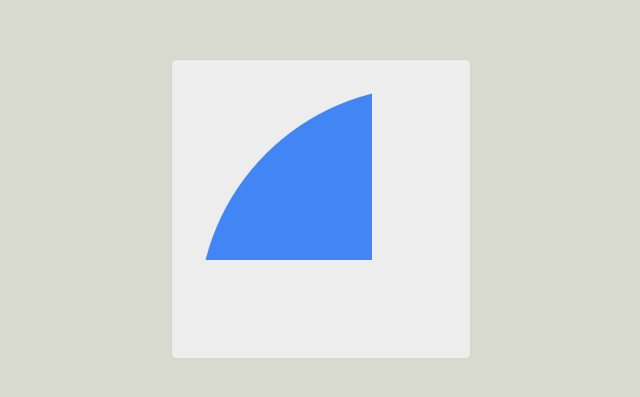
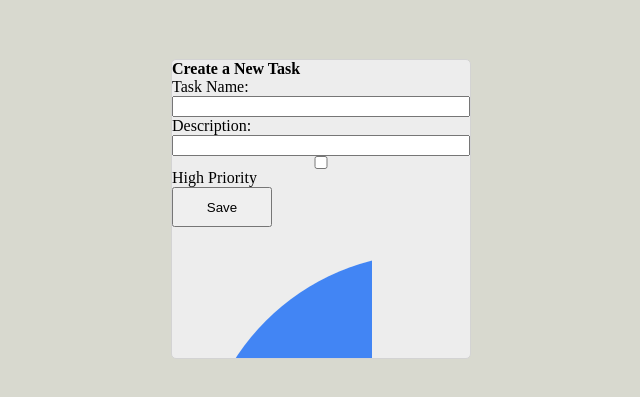
Before and after one commit to jppastorek/todo, a website built with webpack: page dist/index.html in a window 1280 px wide. Shown: the part 191-588 px from the top of the page, without its empty margins (319-959 px from the left). Built offline with nearby package versions, Linux system fonts and the light colour scheme.

Commit message:
Added taskcontainer parameter

```diff
--- a/src/index.js
+++ b/src/index.js
@@ -13,7 +13,7 @@ taskContainer.classList.add('task-container');
 content.appendChild(taskContainer);
 const newTaskButton = document.createElement('div');
 newTaskButton.classList.add('add-button');
-newTaskButton.addEventListener('click', createTaskForm);
+newTaskButton.addEventListener('click', createTaskForm(taskContainer));
 taskContainer.appendChild(newTaskButton);
 
 //This is just used to make sure the objects worked and dates formatted properly
--- a/src/styles.css
+++ b/src/styles.css
@@ -18,6 +18,7 @@
     background-color: #ededed;
     border-radius: 5px;
     display: flex;
+    flex-direction: column;
 }
 
 .add-button {
@@ -32,3 +33,9 @@
     display: flex;
     flex-direction: column;
 }
+
+.save-button {
+    width: 100px;
+    height: 40px;
+    cursor: pointer;
+}
--- a/src/task.js
+++ b/src/task.js
@@ -35,11 +35,11 @@ export class Task {
 
 export const taskList = [];
 
-export function createTaskForm() {
+export function createTaskForm(taskContainer) {
   //header
   const header = document.createElement('h4');
   header.classList.add('header');
-  header.innerText = 'Create a New Task'
+  header.innerText = 'Create a New Task';
   //form
   const form = document.createElement('form');
   form.classList.add('form');
@@ -54,13 +54,13 @@ export function createTaskForm() {
   titleInput.setAttribute('for', 'title');
   //description label
   const descriptionLabel = document.createElement('label');
-  titleLabel.setAttribute('for', 'description');
-  titleLabel.innerText = 'Description:';
+  descriptionLabel.setAttribute('for', 'description');
+  descriptionLabel.innerText = 'Description:';
   //description input
   const descriptionInput = document.createElement('input');
-  titleInput.setAttribute('type', 'text');
-  titleInput.setAttribute('id', 'description');
-  titleInput.setAttribute('for', 'description');
+  descriptionInput.setAttribute('type', 'textarea');
+  descriptionInput.setAttribute('id', 'description');
+  descriptionInput.setAttribute('for', 'description');
   //high priority checkbox
   const priorityCheckbox = document.createElement('input');
   priorityCheckbox.setAttribute('type', 'checkbox');
@@ -76,6 +76,7 @@ export function createTaskForm() {
   saveButton.classList.add('save-button');
   saveButton.setAttribute('type', 'button');
   saveButton.setAttribute('value', 'Save');
+  saveButton.innerText = 'Save';
   saveButton.addEventListener('click', saveTask());
 
   //create a list of all form elements
@@ -90,4 +91,5 @@ export function createTaskForm() {
 
 export function saveTask() {
   console.log('Task saved.');
+  // taskList.push(new Task(titleInput.value, descriptionInput.value, 'date', priorityCheckbox.value, false));
 }
```
Also changed, not shown: dist/index.bundle.js, dist/index.html, dist/storage.bundle.js (added), dist/task.bundle.js.
